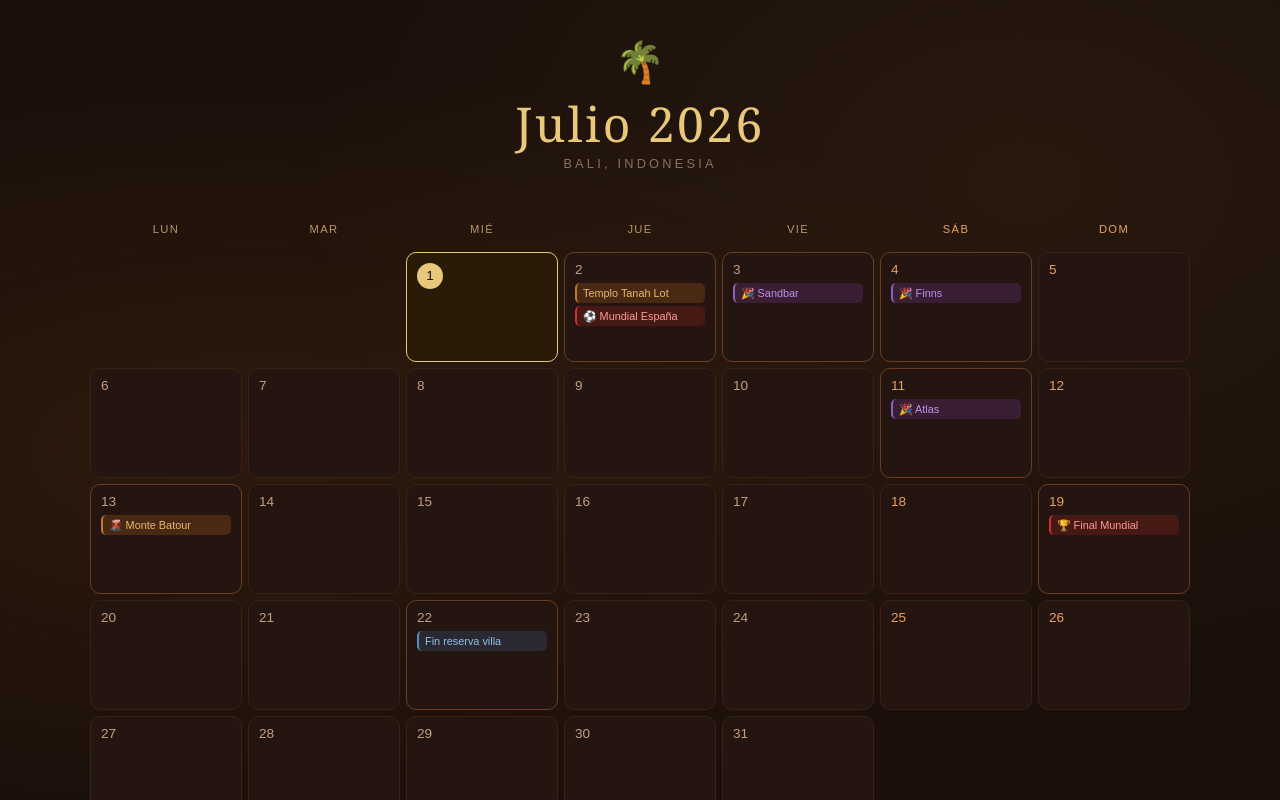
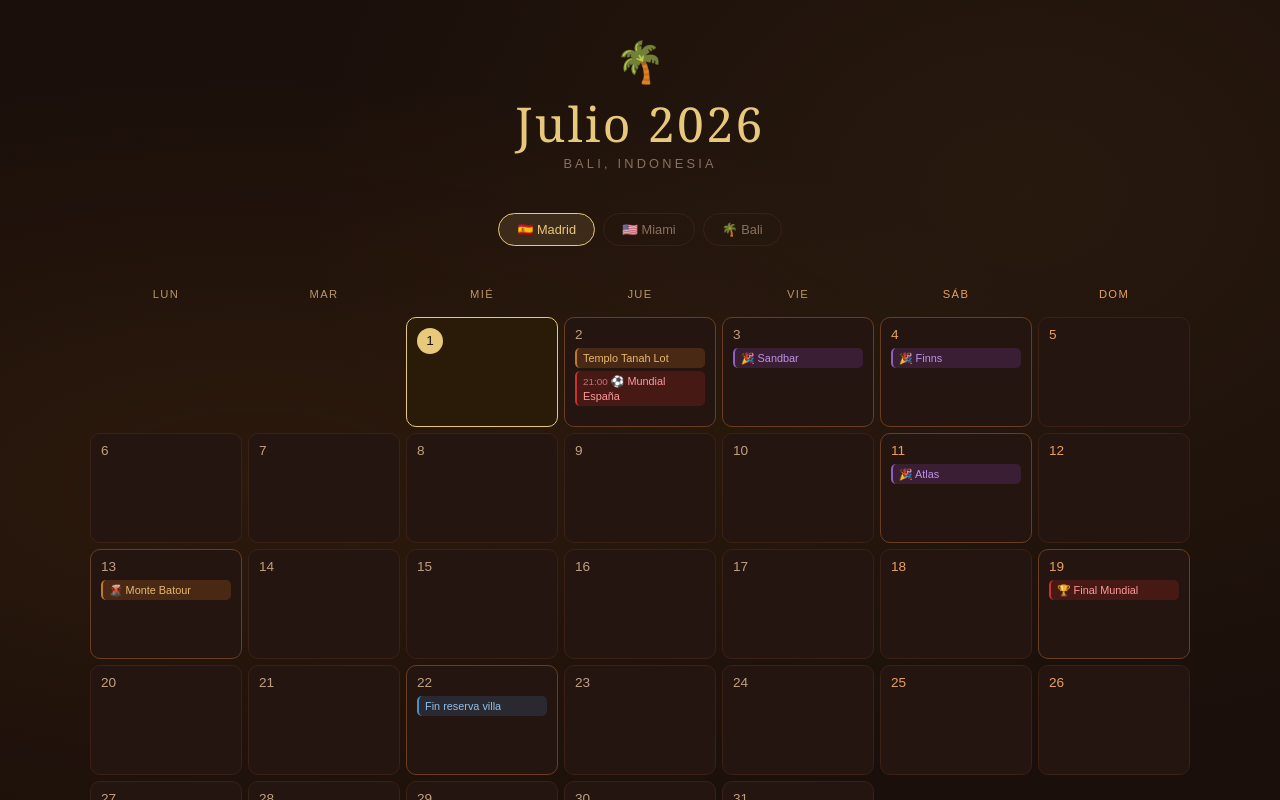
Before and after one commit to aroaarriaza/calendar-bali, a Next.js app: page / in a window 1280 px wide. Shown: the top 800 px of the page. Built offline with nearby package versions, Linux system fonts and the light colour scheme.

Commit message:
Añade selector de zona horaria Madrid/Miami/Bali

```diff
--- a/app/components/CalendarClient.tsx
+++ b/app/components/CalendarClient.tsx
@@ -20,9 +20,33 @@ const CATEGORIES: Record<Category, { label: string; color: string; bg: string; b
   football:  { label: 'Fútbol',    color: '#ff9a9a', bg: 'rgba(200,40,40,0.2)',  border: '#cc3030' },
 }
 
+type Timezone = 'Madrid' | 'Miami' | 'Bali'
+
+const TZ_OFFSETS: Record<Timezone, number> = {
+  Madrid: 2,   // CEST (verano)
+  Miami: -4,   // EDT (verano)
+  Bali: 8,     // WITA
+}
+
+const TZ_FLAGS: Record<Timezone, string> = {
+  Madrid: '🇪🇸',
+  Miami: '🇺🇸',
+  Bali: '🌴',
+}
+
+function convertTime(time: string, toTz: Timezone): string {
+  if (!time) return ''
+  const [h, m] = time.split(':').map(Number)
+  const diff = TZ_OFFSETS[toTz] - TZ_OFFSETS['Madrid']
+  let newH = h + diff
+  const suffix = newH >= 24 ? ' +1' : newH < 0 ? ' -1' : ''
+  newH = ((newH % 24) + 24) % 24
+  return `${String(newH).padStart(2, '0')}:${String(m).padStart(2, '0')}${suffix}`
+}
+
 const SEED_EVENTS: Event[] = [
   { id: 'seed-1', date: '2026-07-02', title: 'Templo Tanah Lot', category: 'activity' },
-  { id: 'seed-7', date: '2026-07-02', title: '⚽ Mundial España', category: 'football' },
+  { id: 'seed-7', date: '2026-07-02', title: '⚽ Mundial España', category: 'football', time: '21:00' },
   { id: 'seed-2', date: '2026-07-03', title: '🎉 Sandbar', category: 'social' },
   { id: 'seed-3', date: '2026-07-04', title: '🎉 Finns', category: 'social' },
   { id: 'seed-4', date: '2026-07-11', title: '🎉 Atlas', category: 'social' },
@@ -43,6 +67,7 @@ export default function CalendarClient() {
   const [events, setEvents] = useState<Event[]>([])
   const [modal, setModal] = useState<{ date: string; event?: Event } | null>(null)
   const [form, setForm] = useState({ title: '', time: '', category: 'activity' as Category })
+  const [timezone, setTimezone] = useState<Timezone>('Madrid')
 
   useEffect(() => {
     const saved = localStorage.getItem('bali-events')
@@ -116,6 +141,25 @@ export default function CalendarClient() {
         </div>
       </div>
 
+      {/* Selector de zona horaria */}
+      <div style={{ display: 'flex', gap: 8, justifyContent: 'center', marginBottom: 32 }}>
+        {(['Madrid', 'Miami', 'Bali'] as Timezone[]).map(tz => (
+          <button
+            key={tz}
+            onClick={() => setTimezone(tz)}
+            style={{
+              padding: '6px 18px', borderRadius: 20, cursor: 'pointer', fontSize: '0.8rem',
+              border: `1px solid ${timezone === tz ? '#e8c87a' : '#3a2015'}`,
+              background: timezone === tz ? 'rgba(232,200,122,0.12)' : 'transparent',
+              color: timezone === tz ? '#e8c87a' : '#8a7060',
+              fontWeight: timezone === tz ? 500 : 400,
+            }}
+          >
+            {TZ_FLAGS[tz]} {tz}
+          </button>
+        ))}
+      </div>
+
       {/* Días de semana */}
       <div style={{ display: 'grid', gridTemplateColumns: 'repeat(7, 1fr)', gap: 6, maxWidth: 1100, margin: '0 auto 6px' }}>
         {WEEKDAYS.map((d, i) => (
@@ -170,7 +214,7 @@ export default function CalendarClient() {
                       background: cat.bg, color: cat.color, borderLeft: `2px solid ${cat.border}`, cursor: 'pointer',
                     }}
                   >
-                    {ev.time && <span style={{ opacity: 0.7, fontSize: '0.62rem', marginRight: 3 }}>{ev.time}</span>}
+                    {ev.time && <span style={{ opacity: 0.7, fontSize: '0.62rem', marginRight: 3 }}>{convertTime(ev.time, timezone)}</span>}
                     {ev.title}
                   </div>
                 )
@@ -221,7 +265,7 @@ export default function CalendarClient() {
             <input
               type="text"
               inputMode="numeric"
-              placeholder="Hora (ej. 14:30)"
+              placeholder="Hora Madrid (ej. 14:30)"
               value={form.time}
               onChange={e => setForm(f => ({ ...f, time: e.target.value }))}
               style={{ width: '100%', background: '#1a0f0a', border: '1px solid #3a2015', borderRadius: 8,
```
